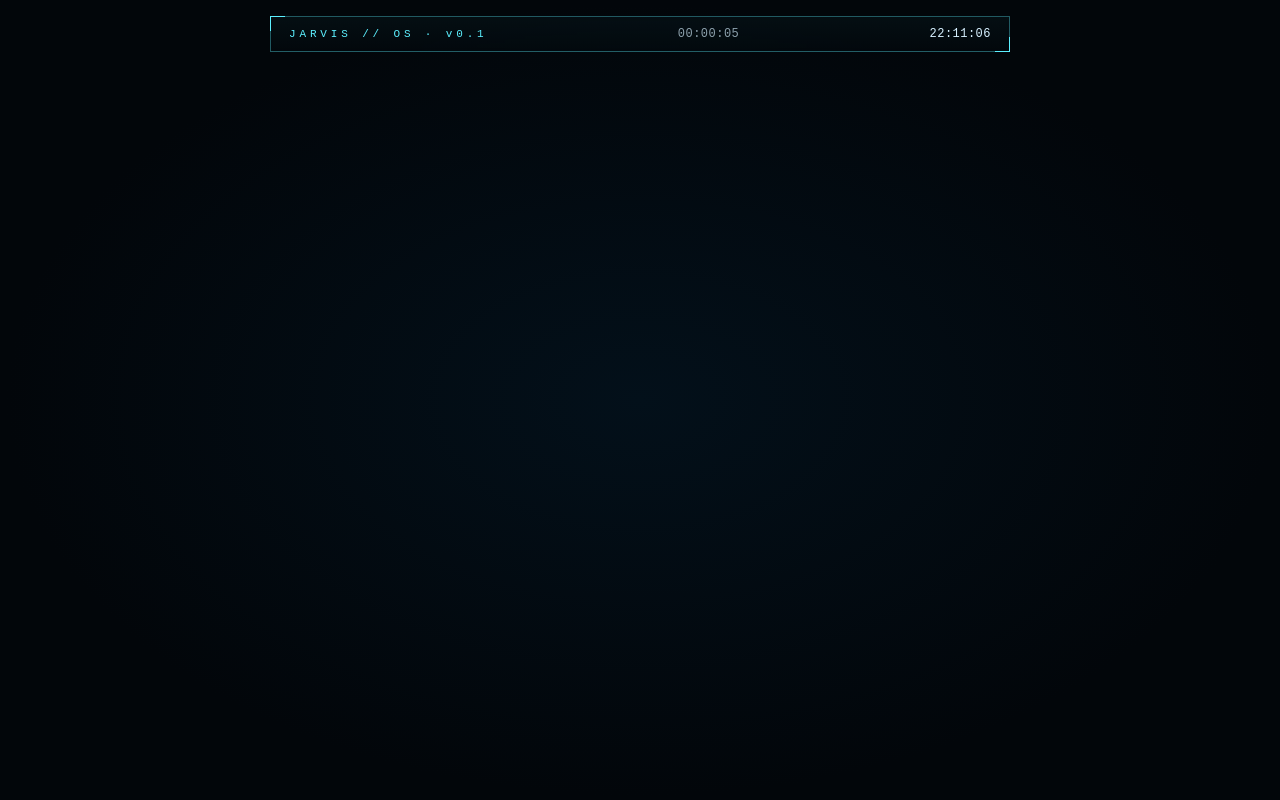
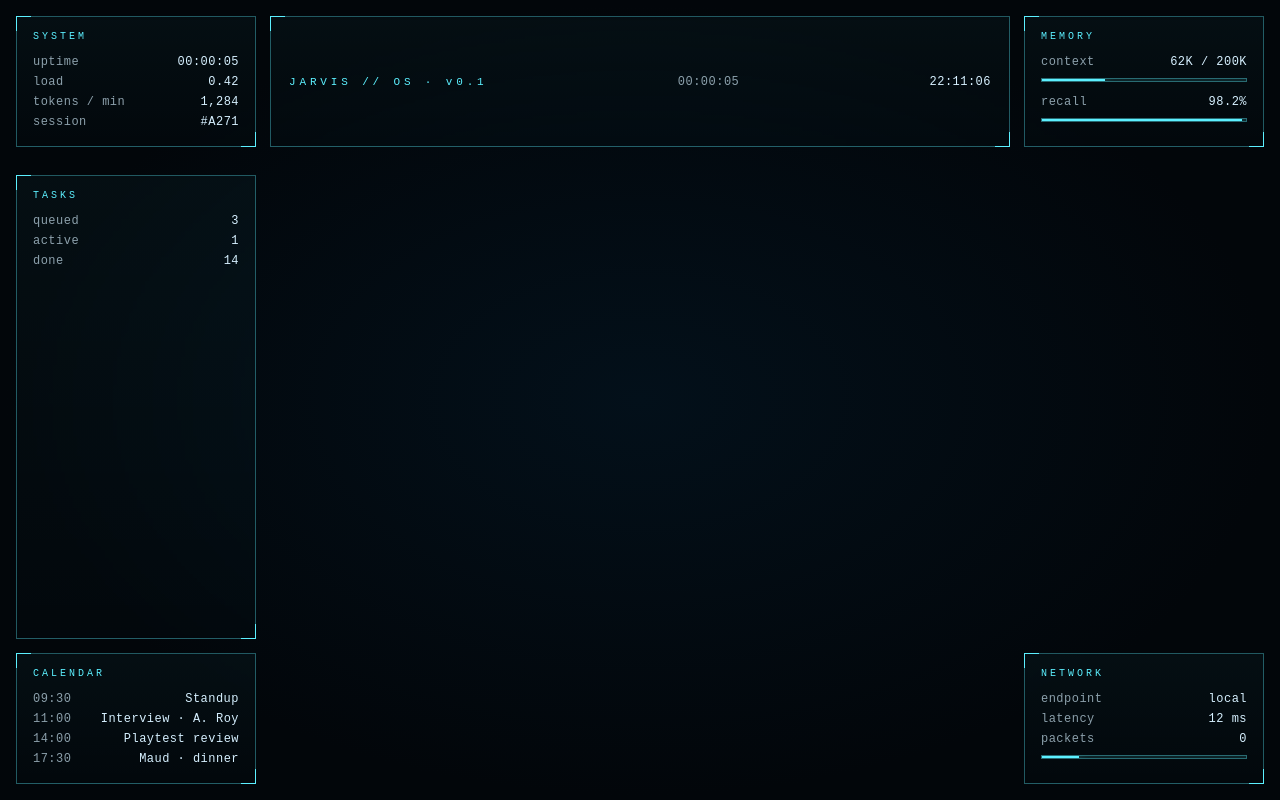
Before and after one commit to mhaegeman/jarvis, a website built with Vite: page web/index.html in a window 1280 px wide. Built offline with nearby package versions, Linux system fonts and the light colour scheme.

Commit message:
feat(web): static info panels (system, memory, calendar, network, tasks)

```diff
--- /dev/null
+++ b/web/src/data/calendar.ts
@@ -0,0 +1,11 @@
+export interface CalendarEntry {
+  time: string;
+  title: string;
+}
+
+export const TODAY: CalendarEntry[] = [
+  { time: "09:30", title: "Standup" },
+  { time: "11:00", title: "Interview · A. Roy" },
+  { time: "14:00", title: "Playtest review" },
+  { time: "17:30", title: "Maud · dinner" },
+];
--- a/web/src/main.ts
+++ b/web/src/main.ts
@@ -1,11 +1,35 @@
 import "./style.css";
 import { Header } from "@/ui/Header";
+import { SystemPanel } from "@/ui/panels/SystemPanel";
+import { MemoryPanel } from "@/ui/panels/MemoryPanel";
+import { CalendarPanel } from "@/ui/panels/CalendarPanel";
+import { NetworkPanel } from "@/ui/panels/NetworkPanel";
+import { TasksPanel } from "@/ui/panels/TasksPanel";
+import { TODAY } from "@/data/calendar";
 
 const start = Date.now();
+
 const header = new Header('[data-cell="top"]');
+const system = new SystemPanel('[data-cell="tl"]');
+const memory = new MemoryPanel('[data-cell="tr"]');
+const calendar = new CalendarPanel('[data-cell="bl"]');
+const network = new NetworkPanel('[data-cell="br"]');
+
+document.querySelector('[data-cell="left"]')!.innerHTML = `
+  <div class="panel-stack">
+    <div data-slot="audio"></div>
+    <div data-slot="tasks"></div>
+  </div>`;
+const tasks = new TasksPanel('[data-slot="tasks"]');
 
 function tick(): void {
-  header.render({ uptimeMs: Date.now() - start });
+  const u = Date.now() - start;
+  header.render({ uptimeMs: u });
+  system.render({ uptimeMs: u, load: 0.42, tokensPerMin: 1284, sessionId: "A271" });
+  memory.render({ contextUsed: 62000, contextMax: 200000, recallPct: 98.2 });
+  calendar.render({ entries: TODAY });
+  network.render({ endpoint: "local", latencyMs: 12, packets: 0, busyPct: 18 });
+  tasks.render({ queued: 3, active: 1, done: 14 });
   requestAnimationFrame(tick);
 }
 tick();
--- a/web/src/styles/panel.css
+++ b/web/src/styles/panel.css
@@ -57,3 +57,11 @@
 .header .id { letter-spacing: 0.35em; font-size: 11px; color: var(--accent); }
 .header .uptime, .header .clock { font-variant-numeric: tabular-nums; }
 .header .uptime { color: var(--fg-dim); }
+
+.panel-stack {
+  display: grid;
+  grid-template-rows: auto 1fr;
+  gap: 14px;
+  height: 100%;
+}
+.panel-stack > div { min-height: 0; }
--- /dev/null
+++ b/web/src/ui/panels/CalendarPanel.ts
@@ -0,0 +1,16 @@
+import { Component } from "@/ui/Component";
+import { renderPanel } from "@/ui/Panel";
+import type { CalendarEntry } from "@/data/calendar";
+
+export interface CalendarState {
+  entries: CalendarEntry[];
+}
+
+export class CalendarPanel extends Component<CalendarState> {
+  override render(s: CalendarState): void {
+    const rows = s.entries
+      .map((e) => `<div class="row"><span>${e.time}</span><b>${e.title}</b></div>`)
+      .join("");
+    renderPanel(this.root, "Calendar", rows);
+  }
+}
--- /dev/null
+++ b/web/src/ui/panels/MemoryPanel.ts
@@ -0,0 +1,26 @@
+import { Component } from "@/ui/Component";
+import { renderPanel } from "@/ui/Panel";
+
+export interface MemoryState {
+  contextUsed: number;
+  contextMax: number;
+  recallPct: number;
+}
+
+const fmt = (n: number): string => (n >= 1000 ? `${(n / 1000).toFixed(0)}K` : String(n));
+
+export class MemoryPanel extends Component<MemoryState> {
+  override render(s: MemoryState): void {
+    const ctxPct = Math.min(100, (s.contextUsed / s.contextMax) * 100);
+    renderPanel(
+      this.root,
+      "Memory",
+      `
+      <div class="row"><span>context</span><b>${fmt(s.contextUsed)} / ${fmt(s.contextMax)}</b></div>
+      <div class="bar"><i style="width:${ctxPct.toFixed(0)}%"></i></div>
+      <div class="row"><span>recall</span><b>${s.recallPct.toFixed(1)}%</b></div>
+      <div class="bar"><i style="width:${s.recallPct.toFixed(0)}%"></i></div>
+    `,
+    );
+  }
+}
--- /dev/null
+++ b/web/src/ui/panels/NetworkPanel.ts
@@ -0,0 +1,24 @@
+import { Component } from "@/ui/Component";
+import { renderPanel } from "@/ui/Panel";
+
+export interface NetworkState {
+  endpoint: string;
+  latencyMs: number;
+  packets: number;
+  busyPct: number;
+}
+
+export class NetworkPanel extends Component<NetworkState> {
+  override render(s: NetworkState): void {
+    renderPanel(
+      this.root,
+      "Network",
+      `
+      <div class="row"><span>endpoint</span><b>${s.endpoint}</b></div>
+      <div class="row"><span>latency</span><b>${s.latencyMs} ms</b></div>
+      <div class="row"><span>packets</span><b>${s.packets.toLocaleString()}</b></div>
+      <div class="bar"><i style="width:${Math.min(100, s.busyPct).toFixed(0)}%"></i></div>
+    `,
+    );
+  }
+}
--- /dev/null
+++ b/web/src/ui/panels/SystemPanel.ts
@@ -0,0 +1,28 @@
+import { Component } from "@/ui/Component";
+import { renderPanel } from "@/ui/Panel";
+
+export interface SystemState {
+  uptimeMs: number;
+  load: number;
+  tokensPerMin: number;
+  sessionId: string;
+}
+
+const pad2 = (n: number): string => String(n).padStart(2, "0");
+
+export class SystemPanel extends Component<SystemState> {
+  override render(s: SystemState): void {
+    const u = Math.floor(s.uptimeMs / 1000);
+    const uptime = `${pad2(Math.floor(u / 3600))}:${pad2(Math.floor((u % 3600) / 60))}:${pad2(u % 60)}`;
+    renderPanel(
+      this.root,
+      "System",
+      `
+      <div class="row"><span>uptime</span><b>${uptime}</b></div>
+      <div class="row"><span>load</span><b>${s.load.toFixed(2)}</b></div>
+      <div class="row"><span>tokens / min</span><b>${s.tokensPerMin.toLocaleString()}</b></div>
+      <div class="row"><span>session</span><b>#${s.sessionId}</b></div>
+    `,
+    );
+  }
+}
--- /dev/null
+++ b/web/src/ui/panels/TasksPanel.ts
@@ -0,0 +1,22 @@
+import { Component } from "@/ui/Component";
+import { renderPanel } from "@/ui/Panel";
+
+export interface TasksState {
+  queued: number;
+  active: number;
+  done: number;
+}
+
+export class TasksPanel extends Component<TasksState> {
+  override render(s: TasksState): void {
+    renderPanel(
+      this.root,
+      "Tasks",
+      `
+      <div class="row"><span>queued</span><b>${s.queued}</b></div>
+      <div class="row"><span>active</span><b>${s.active}</b></div>
+      <div class="row"><span>done</span><b>${s.done}</b></div>
+    `,
+    );
+  }
+}
```
